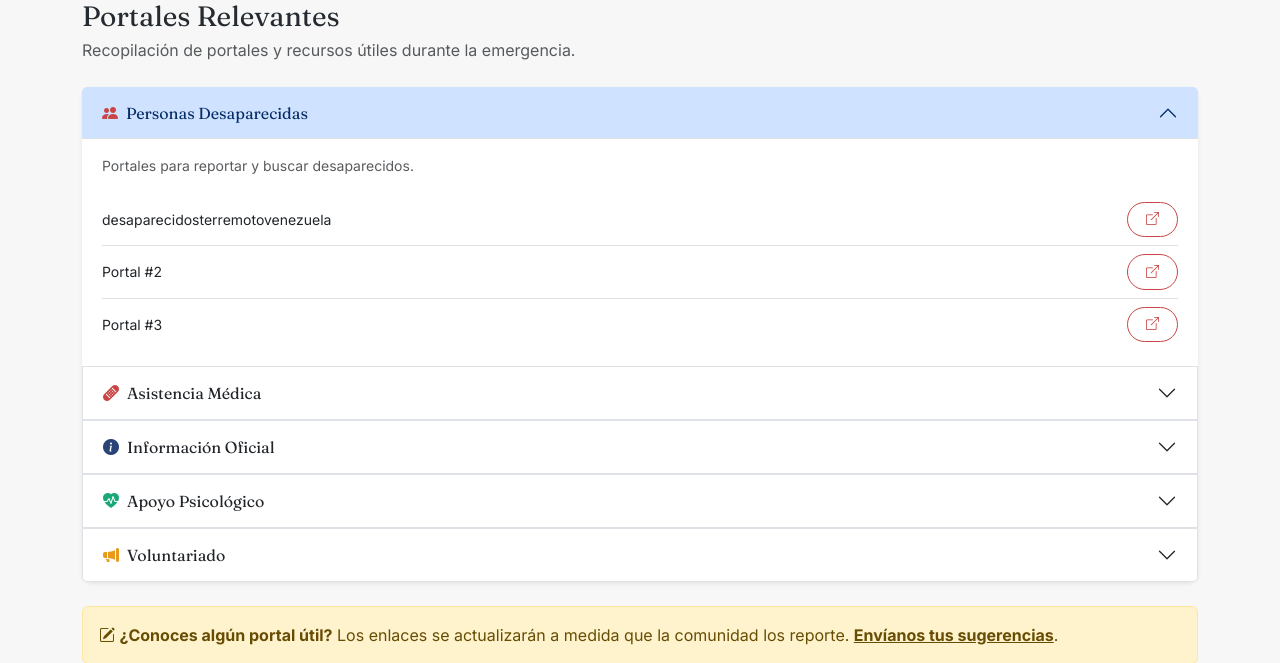
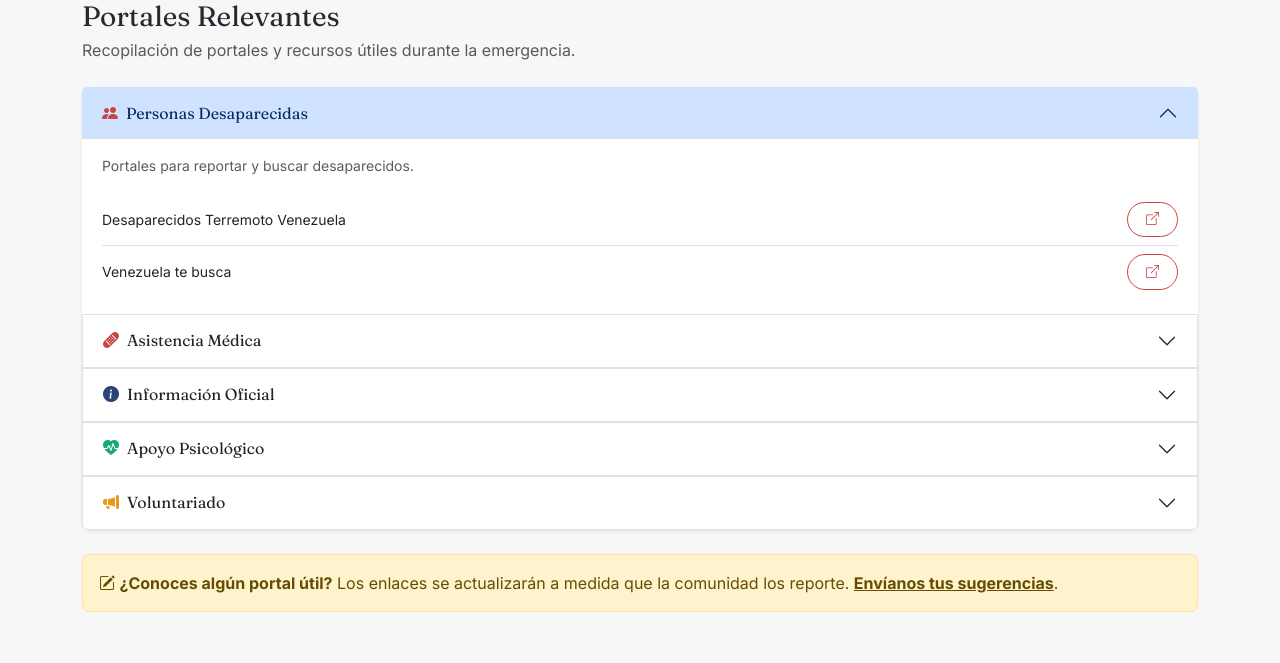
Before and after one commit to FawziL/acopio, a PHP site: page /views/portales.php in a window 1280 px wide, after a click on "Personas Desaparecidas". Shown: the part 121-784 px from the top of the page. Run offline with PHP 8.4, Linux system fonts and the light colour scheme.

Commit message:
content: update desaparecidos portal links with real names and URLs

```diff
--- a/views/portales.php
+++ b/views/portales.php
@@ -34,20 +34,14 @@
                                 <p class="text-muted small mb-3">Portales para reportar y buscar desaparecidos.</p>
                                 <ul class="list-group list-group-flush">
                                     <li class="list-group-item d-flex justify-content-between align-items-center px-0">
-                                        <span class="small">desaparecidosterremotovenezuela</span>
+                                        <span class="small">Desaparecidos Terremoto Venezuela</span>
                                         <a href="https://desaparecidosterremotovenezuela.com/" class="btn btn-av-outline-red btn-sm" target="_blank" rel="noopener">
                                             <i class="bi bi-box-arrow-up-right"></i>
                                         </a>
                                     </li>
                                     <li class="list-group-item d-flex justify-content-between align-items-center px-0">
-                                        <span class="small">Portal #2</span>
-                                        <a href="#" class="btn btn-av-outline-red btn-sm" target="_blank" rel="noopener">
-                                            <i class="bi bi-box-arrow-up-right"></i>
-                                        </a>
-                                    </li>
-                                    <li class="list-group-item d-flex justify-content-between align-items-center px-0">
-                                        <span class="small">Portal #3</span>
-                                        <a href="#" class="btn btn-av-outline-red btn-sm" target="_blank" rel="noopener">
+                                        <span class="small">Venezuela te busca</span>
+                                        <a href="https://venezuelatebusca.com/" class="btn btn-av-outline-red btn-sm" target="_blank" rel="noopener">
                                             <i class="bi bi-box-arrow-up-right"></i>
                                         </a>
                                     </li>
```
